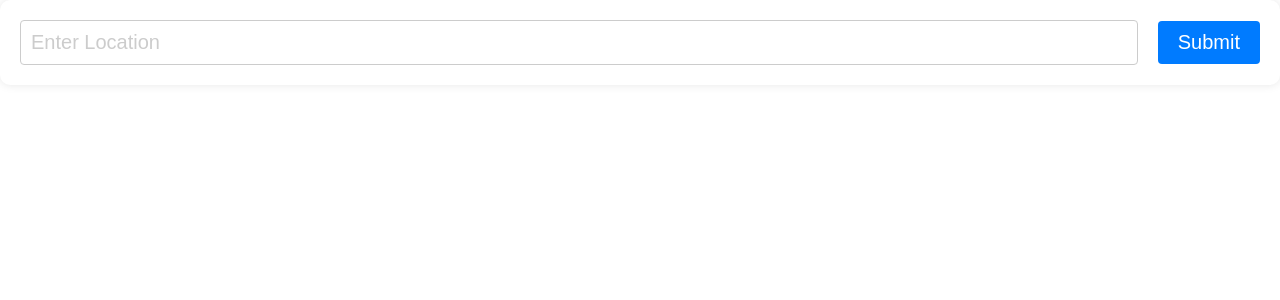
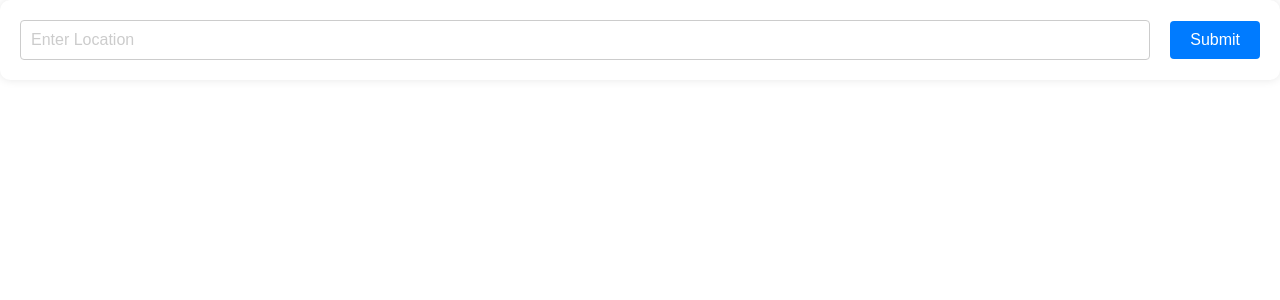
Before and after one commit to Pelani2/resp-practice, a React (Create React App) app: page / in a window 1280 px wide. Shown: the top 300 px of the page. Built offline with nearby package versions, Linux system fonts and the light colour scheme.

Commit message:
some respo

```diff
--- a/src/components/Location/LocationStyles.ts
+++ b/src/components/Location/LocationStyles.ts
@@ -1,6 +1,10 @@
 import styled from "styled-components";
 
-export const StyledForm = styled.form`
+interface StyledFormProps {
+    isMobile: boolean;
+}
+
+export const StyledForm = styled.form<StyledFormProps>`
     display: flex;
     align-items: center;
     justify-content: space-between;
@@ -9,4 +13,10 @@ export const StyledForm = styled.form`
     border-radius: 10px;
     box-shadow: 0px 0px 10px rgba(0, 0, 0, 0.1);
     padding: 20px;
+
+    ${(props) => props.isMobile && `
+        flex-direction: column;
+        gap: 10px;
+        padding: 10px;
+    `}
 `;
--- a/src/components/Location/index.tsx
+++ b/src/components/Location/index.tsx
@@ -2,9 +2,9 @@ import React, { useState } from "react";
 import { useDispatch } from "react-redux";
 import { setLocation } from "../../redux/actions/locationSlice";
 import { StyledForm } from "./LocationStyles";
+import { useMediaQuery } from 'react-responsive';
 import InputLocation from "../InputLocation";
 import Button from "../Button";
-import { useMediaQuery } from "react-responsive";
 
 const Location: React.FC = () => {
     const [inputLocation, setInputLocation] = useState("");
@@ -15,31 +15,15 @@ const Location: React.FC = () => {
         dispatch(setLocation(inputLocation));
     };
 
-    const isLargeScreen = useMediaQuery({
-        minWidth: 768,
+    const isMobileDevice = useMediaQuery({
+        maxDeviceWidth: 321
     });
 
     return (
-        <StyledForm onSubmit={handleSubmit}>
-            {isLargeScreen && (
-                <>
-                    <InputLocation
-                        inputLocation={inputLocation}
-                        setInputLocation={setInputLocation}
-                        style={{ fontSize: "20px"}}
-                    />
-                    <Button
-                        variant="location-button"
-                        type="submit"
-                        style={{ fontSize: "20px"}}
+        <StyledForm
+            onSubmit={handleSubmit}
+            isMobile={isMobileDevice}
         >
-                        Submit
-                    </Button>
-                </>
-            )}
-
-            {!isLargeScreen && (
-                <>
             <InputLocation
                 inputLocation={inputLocation}
                 setInputLocation={setInputLocation}
@@ -50,8 +34,6 @@ const Location: React.FC = () => {
             >
                 Submit
             </Button>
-                </>
-            )}
         </StyledForm>
     );
 };
```
Lines whose indentation alone changed are shown as unchanged.
